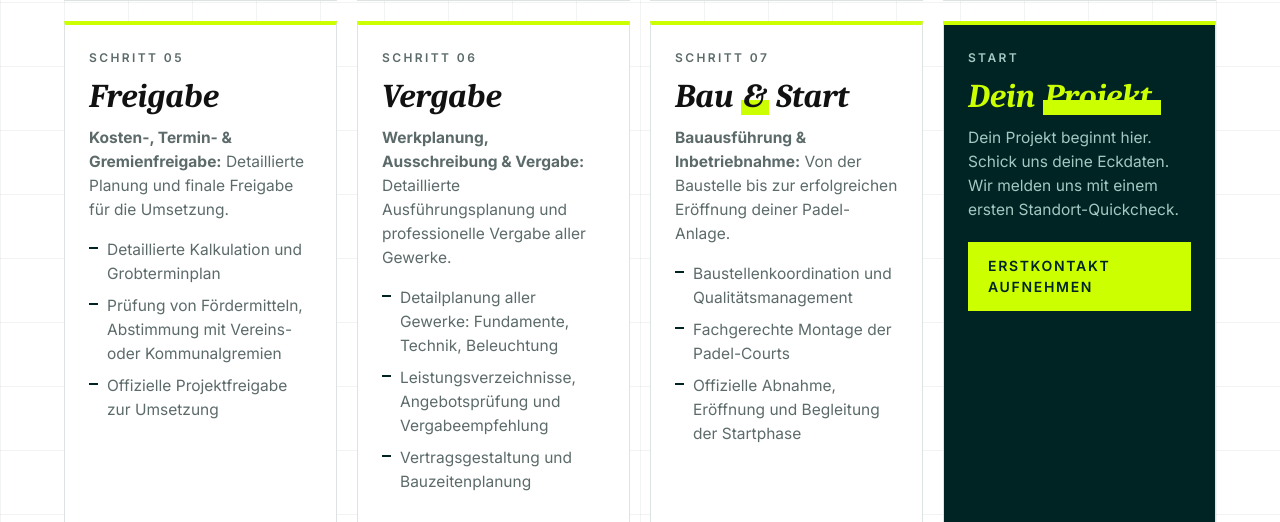
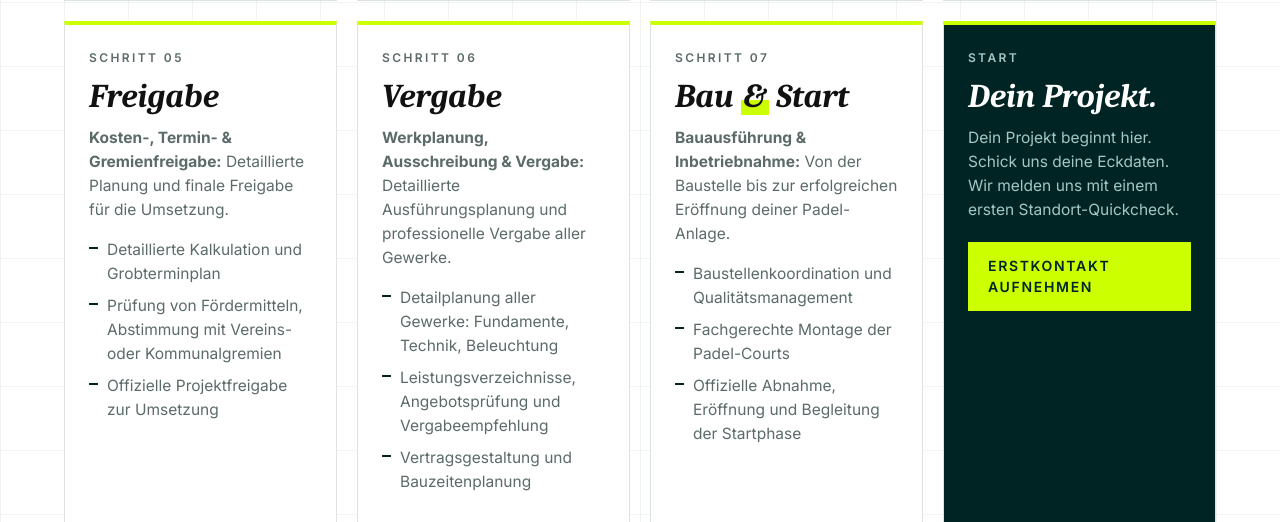
Before and after one commit to Padelbee/Website-Padelbee, a PHP site: page /sportplatzbau in a window 1280 px wide. Shown: the part 2237-2759 px from the top of the page. Run offline with PHP 8.4, Linux system fonts and the light colour scheme; some libraries are stand-ins or nearby versions.

Commit message:
DEV-1151: dunkle CTA-Karten weiß mit gelbem Schlüsselwort statt Textmarker
Co-Authored-By: Claude Opus 5.5 <noreply@anthropic.com>

```diff
--- a/sportplatzbau.php
+++ b/sportplatzbau.php
@@ -62,7 +62,7 @@ tc_page_start([
 <?php foreach ($schritte as $i => $s): ?>
       <article class="card reveal"><div class="k">Schritt <?= sprintf('%02d', $i + 1) ?></div><h3 data-type><?= $s[0] ?></h3><p><strong><?= $s[1] ?>:</strong> <?= $s[2] ?></p><ul class="ticks"><?php foreach ($s[3] as $li): ?><li><?= $li ?></li><?php endforeach; ?></ul></article>
 <?php endforeach; ?>
-      <article class="card dk reveal"><div class="k">Start</div><h3 data-type>Dein <span class="hl">Projekt.</span></h3><p>Dein Projekt beginnt hier. Schick uns deine Eckdaten. Wir melden uns mit einem ersten Standort-Quickcheck.</p><a class="btn" href="/#kontakt" style="margin-top:20px">Erstkontakt aufnehmen</a></article>
+      <article class="card dk reveal"><div class="k">Start</div><h3 data-type style="color:var(--white)">Dein <span class="kw">Projekt.</span></h3><p>Dein Projekt beginnt hier. Schick uns deine Eckdaten. Wir melden uns mit einem ersten Standort-Quickcheck.</p><a class="btn" href="/#kontakt" style="margin-top:20px">Erstkontakt aufnehmen</a></article>
     </div>
   </div>
 </section>
--- a/standortanalyse.php
+++ b/standortanalyse.php
@@ -52,7 +52,7 @@ tc_page_start([
 <?php foreach ($bausteine as $i => $b): ?>
       <article class="card reveal"><div class="k">Baustein <?= sprintf('%02d', $i + 1) ?></div><h3 data-type><?= $b[0] ?></h3><p><strong><?= $b[1] ?>:</strong> <?= $b[2] ?></p></article>
 <?php endforeach; ?>
-      <article class="card dk reveal"><div class="k">Dein nächster Schritt</div><h3 data-type>Dein <span class="hl">Standort?</span></h3><p>Lohnt sich Padel bei dir? Erzähl uns von deinem Standort. Wir melden uns mit einer ersten Einschätzung und dem passenden Umfang für dein Erstscreening.</p><a class="btn" href="/#kontakt" style="margin-top:20px">Standort prüfen lassen</a></article>
+      <article class="card dk reveal"><div class="k">Dein nächster Schritt</div><h3 data-type style="color:var(--white)">Dein <span class="kw">Standort?</span></h3><p>Lohnt sich Padel bei dir? Erzähl uns von deinem Standort. Wir melden uns mit einer ersten Einschätzung und dem passenden Umfang für dein Erstscreening.</p><a class="btn" href="/#kontakt" style="margin-top:20px">Standort prüfen lassen</a></article>
     </div>
   </div>
 </section>
```
